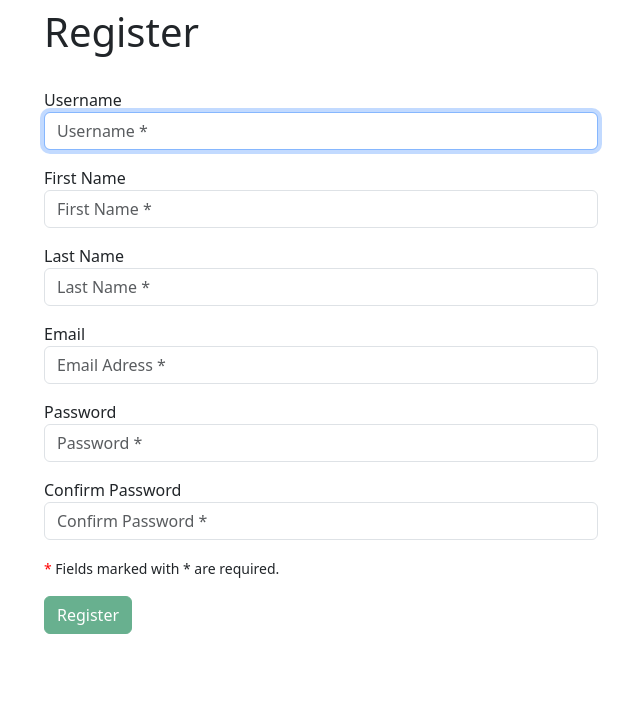
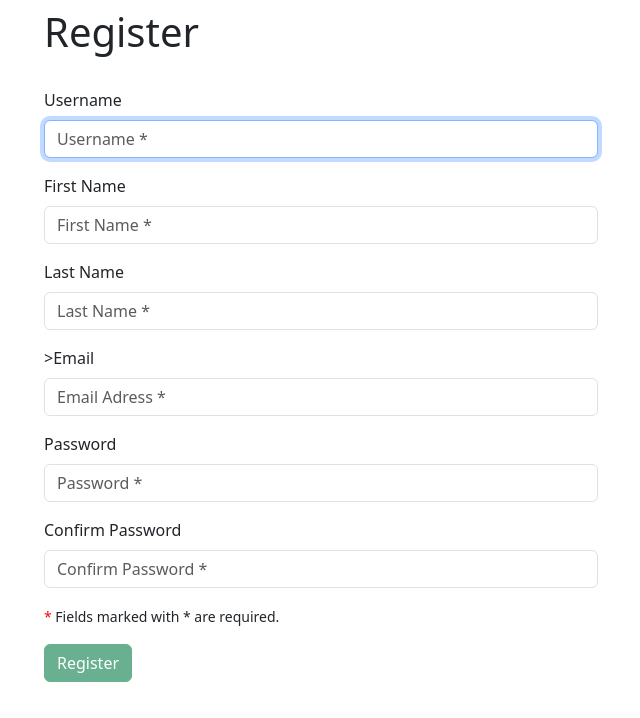
Before and after one commit to astriwidyastiti/Django-CRM, a Django app: page /register/ in a window 1280 px wide. Shown: the part 82-800 px from the top of the page, without its empty margins (319-959 px from the left). Run offline with Django 5.2, Linux system fonts and the light colour scheme; parts of the project's set-up code (start-up, migrations or seed data) failed here and were passed over; grey boxes are pictures that could not be loaded.

Commit message:
adjust distance title and field

```diff
--- a/website/templates/register.html
+++ b/website/templates/register.html
@@ -10,43 +10,37 @@
 <form method="POST" action="" id="register-form">
   {% csrf_token %}
   <div class="mb-3">
-    <label>Username</label>
-    <br/>
+    <label class="form-label">Username</label>
     {{ form.username }}
     {{ form.username.errors }}
   </div>
 
   <div class="mb-3">
-    <label>First Name</label>
-    <br/>
+    <label class="form-label">First Name</label>
     {{ form.first_name }}
     {{ form.first_name.errors }}
   </div>
 
   <div class="mb-3">
-    <label>Last Name</label>
-    <br/>
+    <label class="form-label">Last Name</label>
     {{ form.last_name }}
     {{ form.last_name.errors }}
   </div>
 
   <div class="mb-3">
-    <label>Email</label>
-    <br/>
+    <label class="form-label">>Email</label>
     {{ form.email }}
     {{ form.email.errors }}
   </div>
 
   <div class="mb-3">
-    <label>Password</label>
-    <br/>
+    <label class="form-label">Password</label>
     {{ form.password1 }}
     {{ form.password1.errors }}
   </div>
 
   <div class="mb-3">
-    <label>Confirm Password</label>
-    <br/>
+    <label class="form-label">Confirm Password</label>
     {{ form.password2 }}
     {{ form.password2.errors }}
   </div>
```
